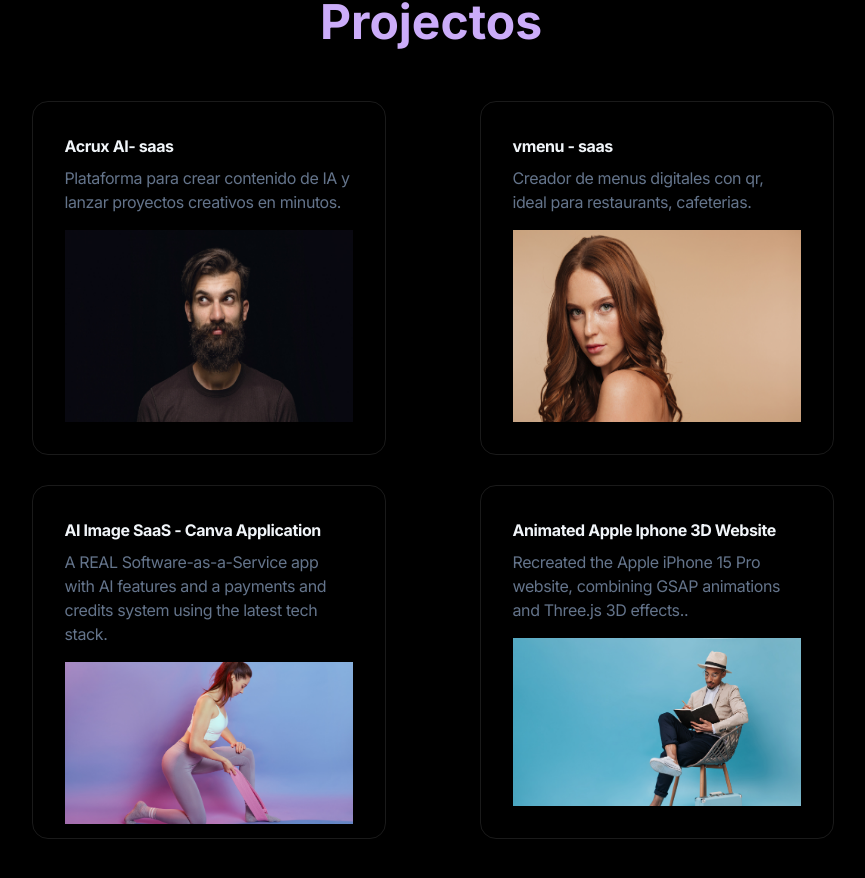
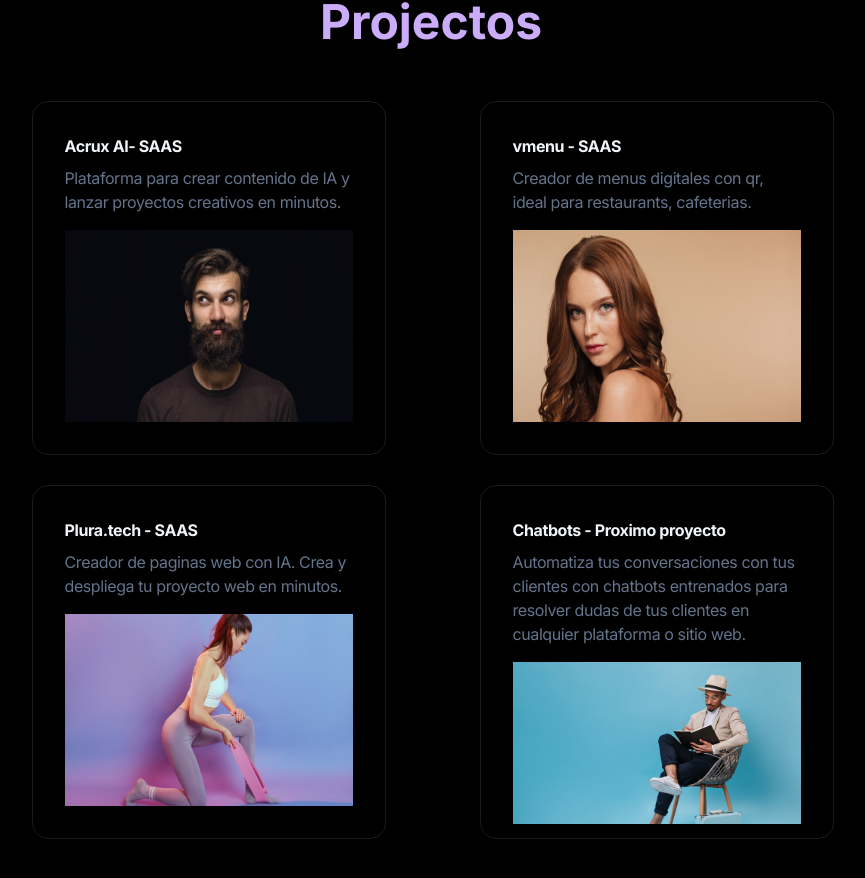
Before and after one commit to jimenezj0r63/modern, a Next.js app: page / in a window 1280 px wide. Shown: the part 2058-2936 px from the top of the page, without its empty margins (209-1074 px from the left). Built offline with nearby package versions, Linux system fonts and the light colour scheme.

Commit message:
seccion de proyectos

```diff
--- a/data/index.ts
+++ b/data/index.ts
@@ -9,29 +9,29 @@
 export const projects = [
     {
         id: 1,
-        title: "Acrux AI- saas",
+        title: "Acrux AI- SAAS",
         des: "Plataforma para crear contenido de IA y lanzar proyectos creativos en minutos.",
         img: "/project-1.jpg",
         link: "https://stack-ai.app",
     },
     {
         id: 2,
-        title: "vmenu - saas",
+        title: "vmenu - SAAS",
         des: "Creador de menus digitales con qr, ideal para restaurants, cafeterias.",
         img: "/project-2.jpg",
         link: "/ui.www.com",
     },
     {
         id: 3,
-        title: "AI Image SaaS - Canva Application",
-        des: "A REAL Software-as-a-Service app with AI features and a payments and credits system using the latest tech stack.",
+        title: "Plura.tech - SAAS",
+        des: "Creador de paginas web con IA. Crea y despliega tu proyecto web en minutos. ",
         img: "/project-3.jpg",
         link: "/ui.www.com",
     },
     {
         id: 4,
-        title: "Animated Apple Iphone 3D Website",
-        des: "Recreated the Apple iPhone 15 Pro website, combining GSAP animations and Three.js 3D effects..",
+        title: "Chatbots - Proximo proyecto",
+        des: "Automatiza tus conversaciones con tus clientes con chatbots entrenados para resolver dudas de tus clientes en cualquier plataforma o sitio web.",
         img: "/project-4.jpg",
         link: "/ui.www.com",
     },
```
